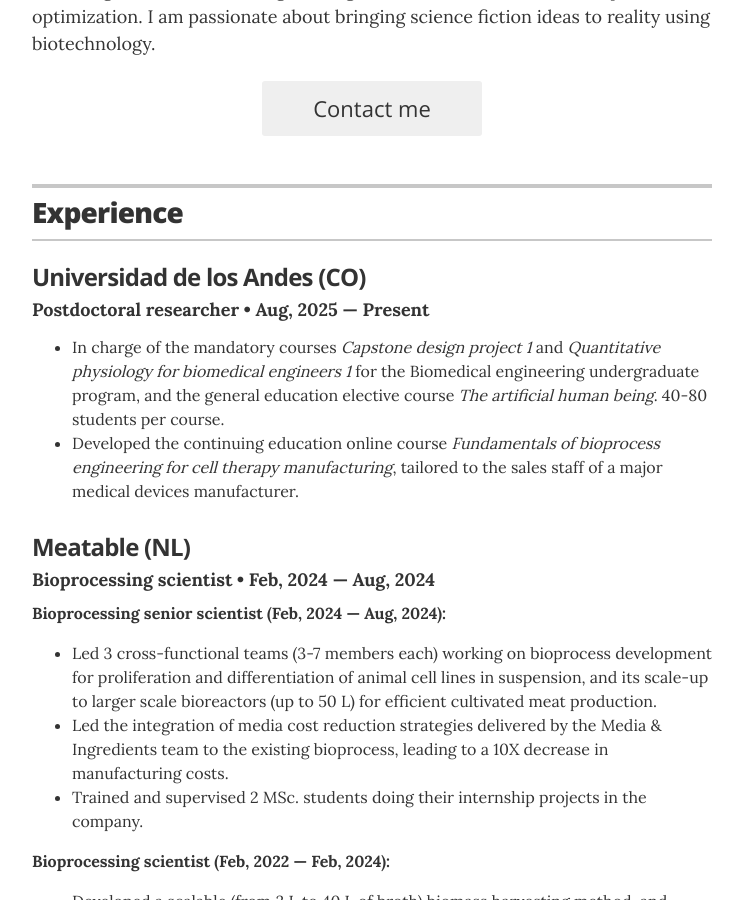
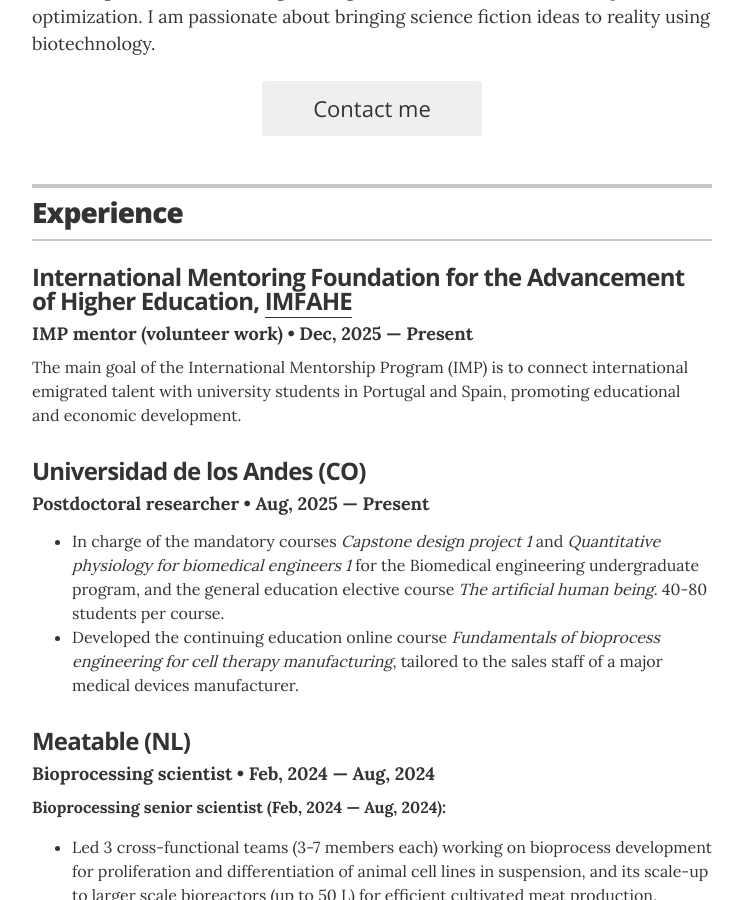
Before and after one commit to synthbiont/joangallego, a Jekyll site: the page built from index.html, in a window 1280 px wide and 900 px high, scrolled down 664 px. Shown: the whole window, without its empty margins (268-1011 px from the left). Built offline with Jekyll 4.4.1, drawn with Linux system fonts in a browser that asks for light colours.

Commit message:
Update experience.yml

```diff
--- a/_data/experience.yml
+++ b/_data/experience.yml
@@ -1,4 +1,10 @@
 # Jobs
+# IMFAHE mentorship
+- company: International Mentoring Foundation for the Advancement of Higher Education, <a href="https://www.imfahe.org">IMFAHE</a>
+  position: IMP mentor (volunteer work)
+  duration: Dec, 2025 &mdash; Present
+  summary: The main goal of the International Mentorship Program (IMP) is to connect international emigrated talent with university students in Portugal and Spain, promoting educational and economic development.
+
 # Uniandes postdoc
 - company: Universidad de los Andes (CO)
   position: Postdoctoral researcher
```
